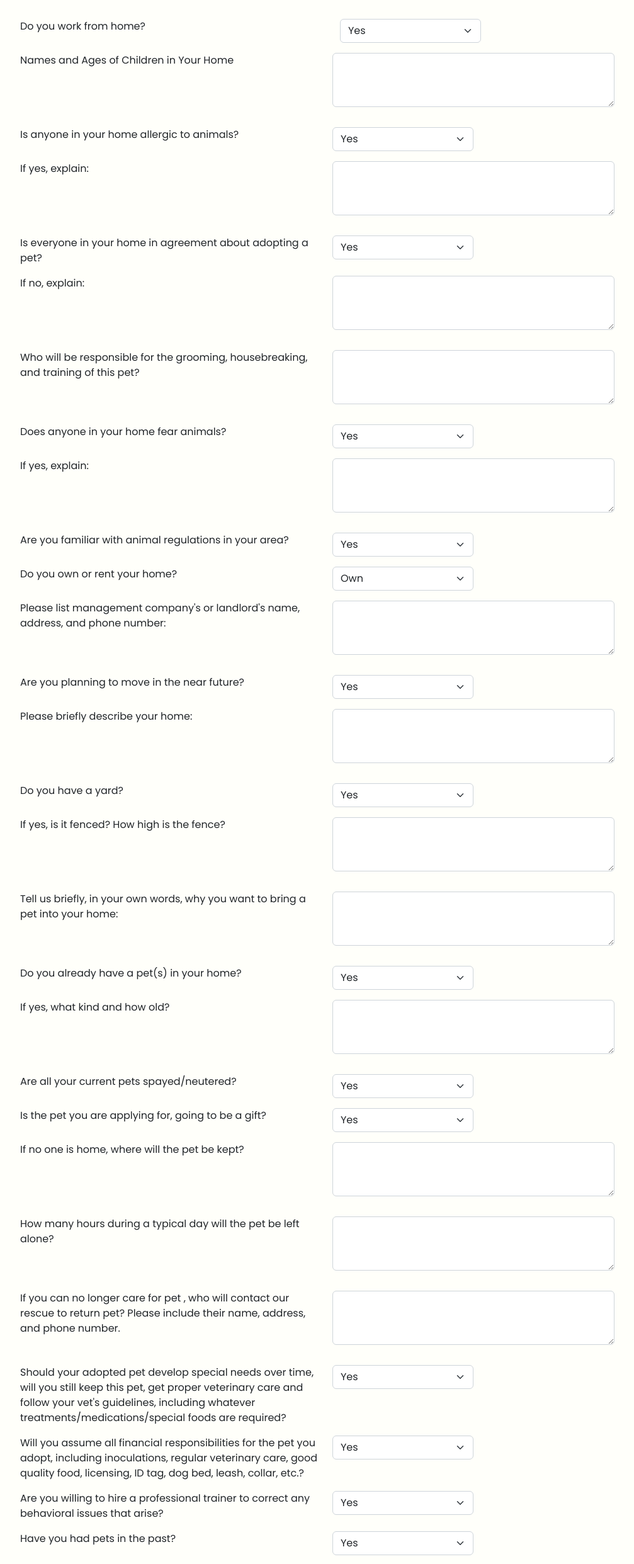
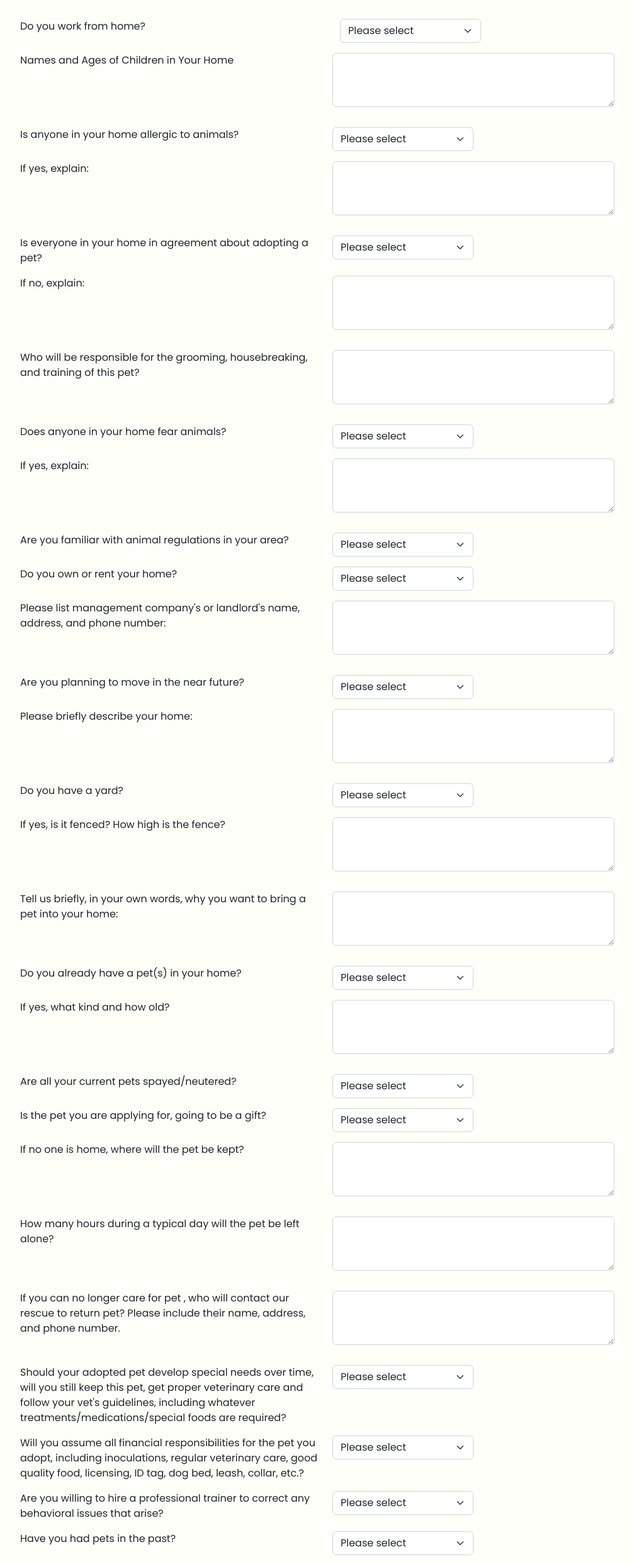
Before and after one commit to AlonaVladymyrovaTrinity/AdoptTheDreamApp-Front, a React (Create React App) app: page /application/confirm in a window 1280 px wide. Shown: the part 960-3444 px from the top of the page at 63% size, without its empty margins (124-1131 px from the left). Built offline with nearby package versions, Linux system fonts and the light colour scheme.

Commit message:
Some index css changes

```diff
--- a/src/component/Adoption/ConfirmApplication.js
+++ b/src/component/Adoption/ConfirmApplication.js
@@ -29,10 +29,11 @@ import style from './ConfirmApplication.module.css';
 //-----------------End--------------------------//
 
 const ConfirmApplication = () => {
-  const [validated, setValidated] = useState(false);
+  // const [validated, setValidated] = useState(false);
   const [value, setValue] = useState('');
 
   const handleChange = (event) => {
+    console.log(event.target.value);
     setValue(event.target.value);
   };
   // const [selects, setSelects] = useState();
@@ -57,7 +58,8 @@ const ConfirmApplication = () => {
     <>
       <Container style={{ width: '80%' }}>
         <h1 className="text-center mt-5 mb-5">Adoption Application</h1>
-        <Form noValidate validated={validated}>
+        <Form>
+          {/* <Form noValidate validated={validated}> */}
           {/* <Form noValidate validated={validated} onSubmit={handleSubmit}> */}
           {/* <Form ref={form} onSubmit={sendEmail}> */}
           {/* <Container fluid> */}
@@ -78,7 +80,7 @@ const ConfirmApplication = () => {
                   // onChange={handleChange}
                   required
                   className="w-50"
-                  // aria-label="Default select example"
+                  aria-label="Default select example"
                 >
                   <option value="" disabled>
                     Please select
@@ -318,6 +320,8 @@ const ConfirmApplication = () => {
             <Row className="mb-3 ms-0">
               <Form.Group controlId="validationCustom17">
                 <Form.Select
+                  value={value}
+                  onChange={handleChange}
                   required
                   className="w-50"
                   aria-label="Default select example"
@@ -325,9 +329,9 @@ const ConfirmApplication = () => {
                   <option value="" disabled>
                     Please select
                   </option>
-                  <option value="1">Yes</option>
-                  <option value="2">No</option>
-                  <option value="3">Sometimes</option>
+                  <option value="yes">Yes</option>
+                  <option value="no">No</option>
+                  <option value="sometimes">Sometimes</option>
                 </Form.Select>
               </Form.Group>
             </Row>
@@ -349,6 +353,8 @@ const ConfirmApplication = () => {
             <Row className="mb-3">
               <Form.Group controlId="validationCustom19">
                 <Form.Select
+                  value={value}
+                  onChange={handleChange}
                   required
                   className="w-50"
                   aria-label="Default select example"
@@ -356,8 +362,8 @@ const ConfirmApplication = () => {
                   <option value="" disabled>
                     Please select
                   </option>
-                  <option value="1">Yes</option>
-                  <option value="2">No</option>
+                  <option value="yes">Yes</option>
+                  <option value="no">No</option>
                 </Form.Select>
               </Form.Group>
             </Row>
@@ -379,6 +385,8 @@ const ConfirmApplication = () => {
             <Row className="mb-3">
               <Form.Group controlId="validationCustom21">
                 <Form.Select
+                  value={value}
+                  onChange={handleChange}
                   required
                   className="w-50"
                   aria-label="Default select example"
@@ -386,8 +394,8 @@ const ConfirmApplication = () => {
                   <option value="" disabled>
                     Please select
                   </option>
-                  <option value="1">Yes</option>
-                  <option value="2">No</option>
+                  <option value="yes">Yes</option>
+                  <option value="no">No</option>
                 </Form.Select>
               </Form.Group>
             </Row>
@@ -424,6 +432,8 @@ const ConfirmApplication = () => {
             <Row className="mb-3">
               <Form.Group controlId="validationCustom24">
                 <Form.Select
+                  value={value}
+                  onChange={handleChange}
                   required
                   className="w-50"
                   aria-label="Default select example"
@@ -431,8 +441,8 @@ const ConfirmApplication = () => {
                   <option value="" disabled>
                     Please select
                   </option>
-                  <option value="1">Yes</option>
-                  <option value="2">No</option>
+                  <option value="yes">Yes</option>
+                  <option value="no">No</option>
                 </Form.Select>
               </Form.Group>
             </Row>
@@ -454,6 +464,8 @@ const ConfirmApplication = () => {
             <Row className="mb-3">
               <Form.Group controlId="validationCustom26">
                 <Form.Select
+                  value={value}
+                  onChange={handleChange}
                   required
                   className="w-50"
                   aria-label="Default select example"
@@ -461,8 +473,8 @@ const ConfirmApplication = () => {
                   <option value="" disabled>
                     Please select
                   </option>
-                  <option value="1">Yes</option>
-                  <option value="2">No</option>
+                  <option value="yes">Yes</option>
+                  <option value="no">No</option>
                 </Form.Select>
               </Form.Group>
             </Row>
@@ -472,6 +484,8 @@ const ConfirmApplication = () => {
             <Row className="mb-3">
               <Form.Group controlId="validationCustom27">
                 <Form.Select
+                  value={value}
+                  onChange={handleChange}
                   required
                   className="w-50"
                   aria-label="Default select example"
@@ -479,8 +493,8 @@ const ConfirmApplication = () => {
                   <option value="" disabled>
                     Please select
                   </option>
-                  <option value="1">Own</option>
-                  <option value="2">Rent</option>
+                  <option value="own">Own</option>
+                  <option value="rent">Rent</option>
                 </Form.Select>
               </Form.Group>
             </Row>
@@ -505,6 +519,8 @@ const ConfirmApplication = () => {
             <Row className="mb-3">
               <Form.Group controlId="validationCustom29">
                 <Form.Select
+                  value={value}
+                  onChange={handleChange}
                   required
                   className="w-50"
                   aria-label="Default select example"
@@ -512,8 +528,8 @@ const ConfirmApplication = () => {
                   <option value="" disabled>
                     Please select
                   </option>
-                  <option value="1">Yes</option>
-                  <option value="2">No</option>
+                  <option value="yes">Yes</option>
+                  <option value="no">No</option>
                 </Form.Select>
               </Form.Group>
             </Row>
@@ -535,6 +551,8 @@ const ConfirmApplication = () => {
             <Row className="mb-3">
               <Form.Group controlId="validationCustom31">
                 <Form.Select
+                  value={value}
+                  onChange={handleChange}
                   required
                   className="w-50"
                   aria-label="Default select example"
@@ -542,8 +560,8 @@ const ConfirmApplication = () => {
                   <option value="" disabled>
                     Please select
                   </option>
-                  <option value="1">Yes</option>
-                  <option value="2">No</option>
+                  <option value="yes">Yes</option>
+                  <option value="no">No</option>
                 </Form.Select>
               </Form.Group>
             </Row>
@@ -580,6 +598,8 @@ const ConfirmApplication = () => {
             <Row className="mb-3">
               <Form.Group controlId="validationCustom34">
                 <Form.Select
+                  value={value}
+                  onChange={handleChange}
                   required
                   className="w-50"
                   aria-label="Default select example"
@@ -587,8 +607,8 @@ const ConfirmApplication = () => {
                   <option value="" disabled>
                     Please select
                   </option>
-                  <option value="1">Yes</option>
-                  <option value="2">No</option>
+                  <option value="yes">Yes</option>
+                  <option value="no">No</option>
                 </Form.Select>
               </Form.Group>
             </Row>
@@ -610,6 +630,8 @@ const ConfirmApplication = () => {
             <Row className="mb-3">
               <Form.Group controlId="validationCustom36">
                 <Form.Select
+                  value={value}
+                  onChange={handleChange}
                   required
                   className="w-50"
                   aria-label="Default select example"
@@ -617,8 +639,8 @@ const ConfirmApplication = () => {
                   <option value="" disabled>
                     Please select
                   </option>
-                  <option value="1">Yes</option>
-                  <option value="2">No</option>
+                  <option value="yes">Yes</option>
+                  <option value="no">No</option>
                 </Form.Select>
               </Form.Group>
             </Row>
@@ -628,6 +650,8 @@ const ConfirmApplication = () => {
             <Row className="mb-3">
               <Form.Group controlId="validationCustom37">
                 <Form.Select
+                  value={value}
+                  onChange={handleChange}
                   required
                   className="w-50"
                   aria-label="Default select example"
@@ -635,8 +659,8 @@ const ConfirmApplication = () => {
                   <option value="" disabled>
                     Please select
                   </option>
-                  <option value="1">Yes</option>
-                  <option value="2">No</option>
+                  <option value="yes">Yes</option>
+                  <option value="no">No</option>
                 </Form.Select>
               </Form.Group>
             </Row>
@@ -693,6 +717,8 @@ const ConfirmApplication = () => {
             <Row className="mb-3">
               <Form.Group controlId="validationCustom41">
                 <Form.Select
+                  value={value}
+                  onChange={handleChange}
                   required
                   className="w-50"
                   aria-label="Default select example"
@@ -700,9 +726,13 @@ const ConfirmApplication = () => {
                   <option value="" disabled>
                     Please select
                   </option>
-                  <option value="1">Yes</option>
-                  <option value="2">Depends on the expense</option>
-                  <option value="3">Not sure/Can't answer</option>
+                  <option value="yes">Yes</option>
+                  <option value="depends on the expense">
+                    Depends on the expense
+                  </option>
+                  <option value="not sure/Can't answer">
+                    Not sure/Can't answer
+                  </option>
                 </Form.Select>
               </Form.Group>
             </Row>
@@ -716,6 +746,8 @@ const ConfirmApplication = () => {
             <Row className="mb-3">
               <Form.Group controlId="validationCustom42">
                 <Form.Select
+                  value={value}
+                  onChange={handleChange}
                   required
                   className="w-50"
                   aria-label="Default select example"
@@ -723,9 +755,13 @@ const ConfirmApplication = () => {
                   <option value="" disabled>
                     Please select
                   </option>
-                  <option value="1">Yes</option>
-                  <option value="2">Depends on the expense</option>
-                  <option value="3">Not sure/Can't answer</option>
+                  <option value="yes">Yes</option>
+                  <option value="depends on the expense">
+                    Depends on the expense
+                  </option>
+                  <option value="not sure/Can't answer">
+                    Not sure/Can't answer
+                  </option>
                 </Form.Select>
               </Form.Group>
             </Row>
@@ -738,6 +774,8 @@ const ConfirmApplication = () => {
             <Row className="mb-3">
               <Form.Group controlId="validationCustom43">
                 <Form.Select
+                  value={value}
+                  onChange={handleChange}
                   required
                   className="w-50"
                   aria-label="Default select example"
@@ -745,8 +783,8 @@ const ConfirmApplication = () => {
                   <option value="" disabled>
                     Please select
                   </option>
-                  <option value="1">Yes</option>
-                  <option value="2">No</option>
+                  <option value="yes">Yes</option>
+                  <option value="no">No</option>
                 </Form.Select>
               </Form.Group>
             </Row>
@@ -756,6 +794,8 @@ const ConfirmApplication = () => {
             <Row className="mb-3">
               <Form.Group controlId="validationCustom44">
                 <Form.Select
+                  value={value}
+                  onChange={handleChange}
                   required
                   className="w-50"
                   aria-label="Default select example"
@@ -763,8 +803,8 @@ const ConfirmApplication = () => {
                   <option value="" disabled>
                     Please select
                   </option>
-                  <option value="1">Yes</option>
-                  <option value="2">No</option>
+                  <option value="yes">Yes</option>
+                  <option value="no">No</option>
                 </Form.Select>
               </Form.Group>
             </Row>
@@ -798,6 +838,8 @@ const ConfirmApplication = () => {
             <Row className="mb-3">
               <Form.Group controlId="validationCustom47">
                 <Form.Select
+                  value={value}
+                  onChange={handleChange}
                   required
                   className="w-50"
                   aria-label="Default select example"
@@ -805,9 +847,9 @@ const ConfirmApplication = () => {
                   <option value="" disabled>
                     Please select
                   </option>
-                  <option value="1">Yes</option>
-                  <option value="2">No</option>
-                  <option value="3">N/A</option>
+                  <option value="yes">Yes</option>
+                  <option value="no">No</option>
+                  <option value="n/a">N/A</option>
                 </Form.Select>
               </Form.Group>
             </Row>
@@ -817,6 +859,8 @@ const ConfirmApplication = () => {
             <Row className="mb-3">
               <Form.Group controlId="validationCustom48">
                 <Form.Select
+                  value={value}
+                  onChange={handleChange}
                   required
                   className="w-50"
                   aria-label="Default select example"
@@ -824,9 +868,9 @@ const ConfirmApplication = () => {
                   <option value="" disabled>
                     Please select
                   </option>
-                  <option value="1">Yes</option>
-                  <option value="2">No</option>
-                  <option value="3">N/A</option>
+                  <option value="yes">Yes</option>
+                  <option value="no">No</option>
+                  <option value="n/a">N/A</option>
                 </Form.Select>
               </Form.Group>
             </Row>
@@ -836,6 +880,8 @@ const ConfirmApplication = () => {
             <Row className="mb-3">
               <Form.Group controlId="validationCustom49">
                 <Form.Select
+                  value={value}
+                  onChange={handleChange}
                   required
                   className="w-50"
                   aria-label="Default select example"
@@ -843,9 +889,9 @@ const ConfirmApplication = () => {
                   <option value="" disabled>
                     Please select
                   </option>
-                  <option value="1">Yes</option>
-                  <option value="2">No</option>
-                  <option value="3">N/A</option>
+                  <option value="yes">Yes</option>
+                  <option value="no">No</option>
+                  <option value="n/a">N/A</option>
                 </Form.Select>
               </Form.Group>
             </Row>
@@ -855,8 +901,8 @@ const ConfirmApplication = () => {
             <Row className="mb-3">
               <Form.Group controlId="validationCustom50">
                 <Form.Select
-                  // value={selects}
-                  // onChange={handleChange}
+                  value={value}
+                  onChange={handleChange}
                   required
                   className="w-50"
                   aria-label="Default select example"
@@ -876,6 +922,8 @@ const ConfirmApplication = () => {
             <Row className="mb-3">
               <Form.Group controlId="validationCustom51">
                 <Form.Select
+                  value={value}
+                  onChange={handleChange}
                   required
                   className="w-50"
                   aria-label="Default select example"
@@ -883,9 +931,9 @@ const ConfirmApplication = () => {
                   <option value="" disabled>
                     Please select
                   </option>
-                  <option value="1">Yes</option>
-                  <option value="2">No</option>
-                  <option value="3">N/A</option>
+                  <option value="yes">Yes</option>
+                  <option value="no">No</option>
+                  <option value="n/a">N/A</option>
                 </Form.Select>
               </Form.Group>
             </Row>
```
Also changed, not shown: src/index.css (+1 -54 lines).
